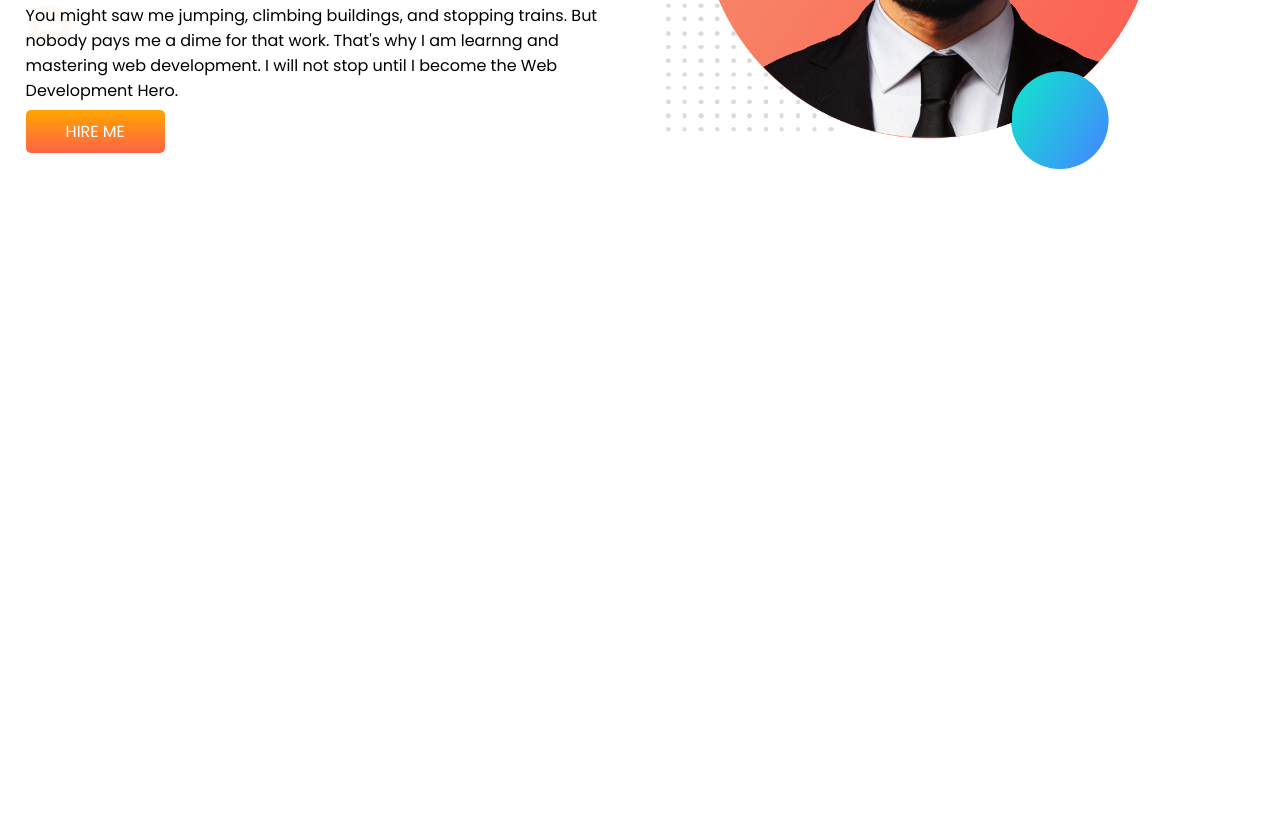
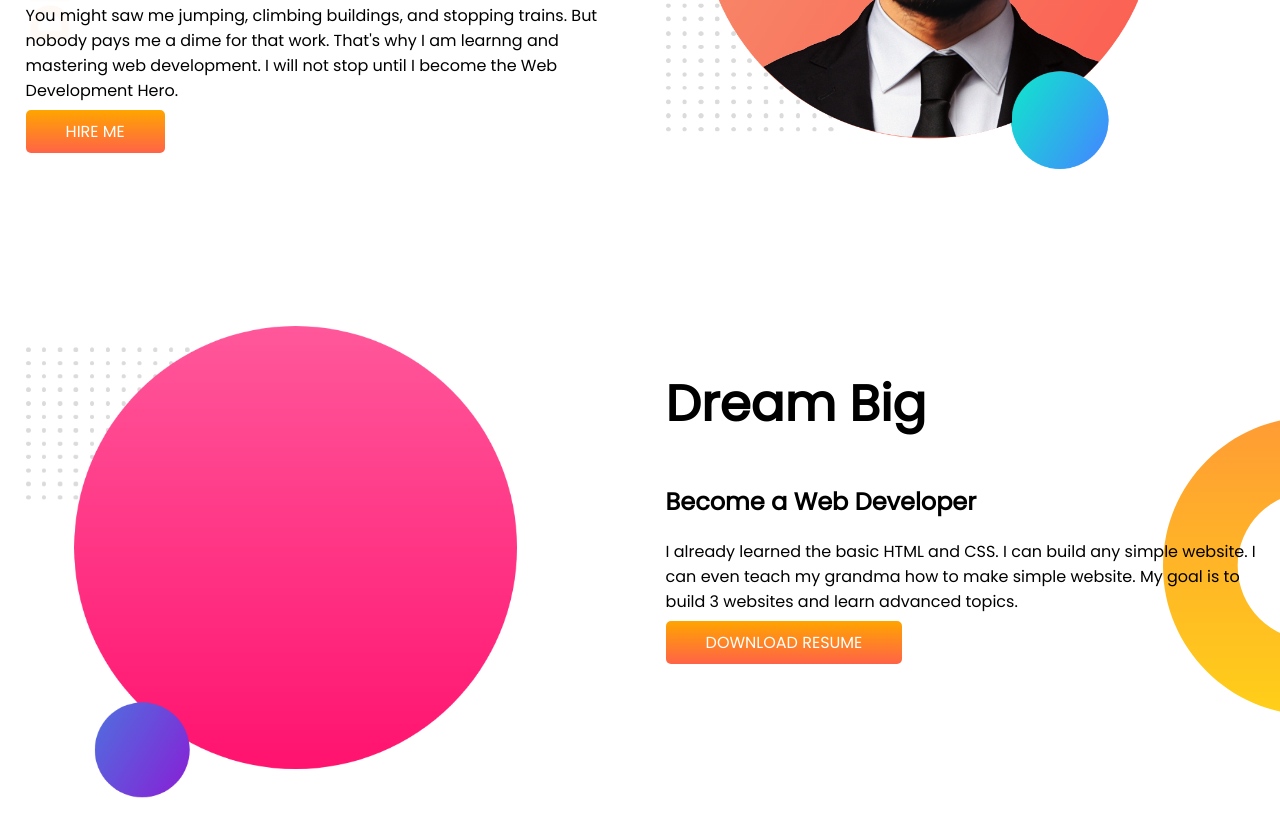
Before and after one commit to nafish08/developer-portfolio, a plain HTML site: page index.html in a window 1280 px wide. Shown: the part 319-1156 px from the top of the page. Before the commit the page ends 800 px from the top, so only its background shows below. Drawn offline with Linux system fonts and the light colour scheme.

Commit message:
dream added

```diff
--- a/index.html
+++ b/index.html
@@ -29,6 +29,18 @@
             <img src="images/my-bg-1.png" alt="">
         </div>
     </section>
+    <section class="dream-big">
+        <div class="half-width">
+            <img src="images/my-bg2.png" alt="">
+        </div>
+        <div class="half-width">
+            <h1>Dream Big</h1>
+            <h2>Become a Web Developer</h2>
+            <p>I already learned the basic HTML and CSS. I can build any simple website. I can even teach my grandma how
+                to make simple website. My goal is to build 3 websites and learn advanced topics.</p>
+            <a class="link-button" target="blank" href="">DOWNLOAD RESUME</a>
+        </div>
+    </section>
 </body>
 
 </html>
--- a/style.css
+++ b/style.css
@@ -10,6 +10,7 @@ h1{
 }
 section{
     display: flex;
+    margin-bottom: 150px;
 }
 .half-width{
     width: 50%;
@@ -31,3 +32,8 @@ section{
     background-image: url(images/top-banner.png);
     background-repeat: no-repeat;
 }
+.dream-big{
+    background-image: url(images/dream-bg.png);
+    background-repeat: no-repeat;
+    background-position: right;
+}
```
